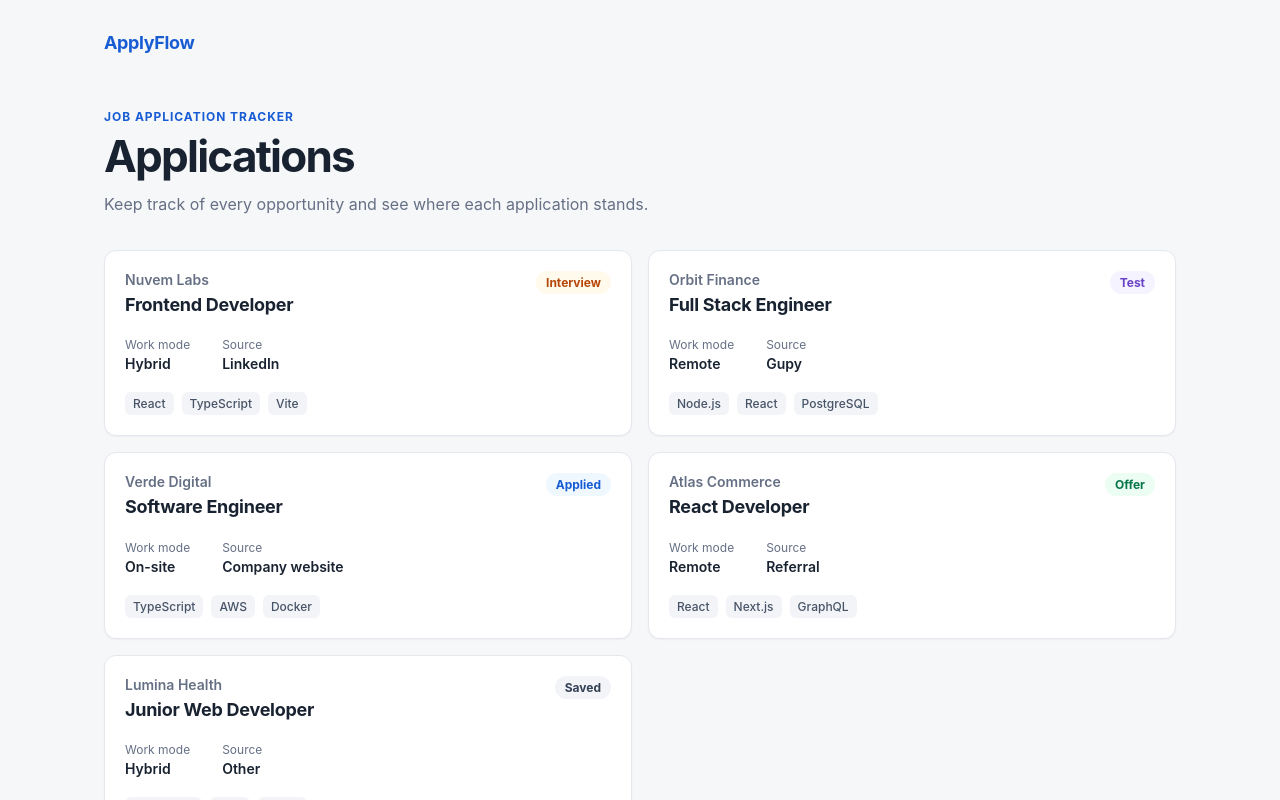
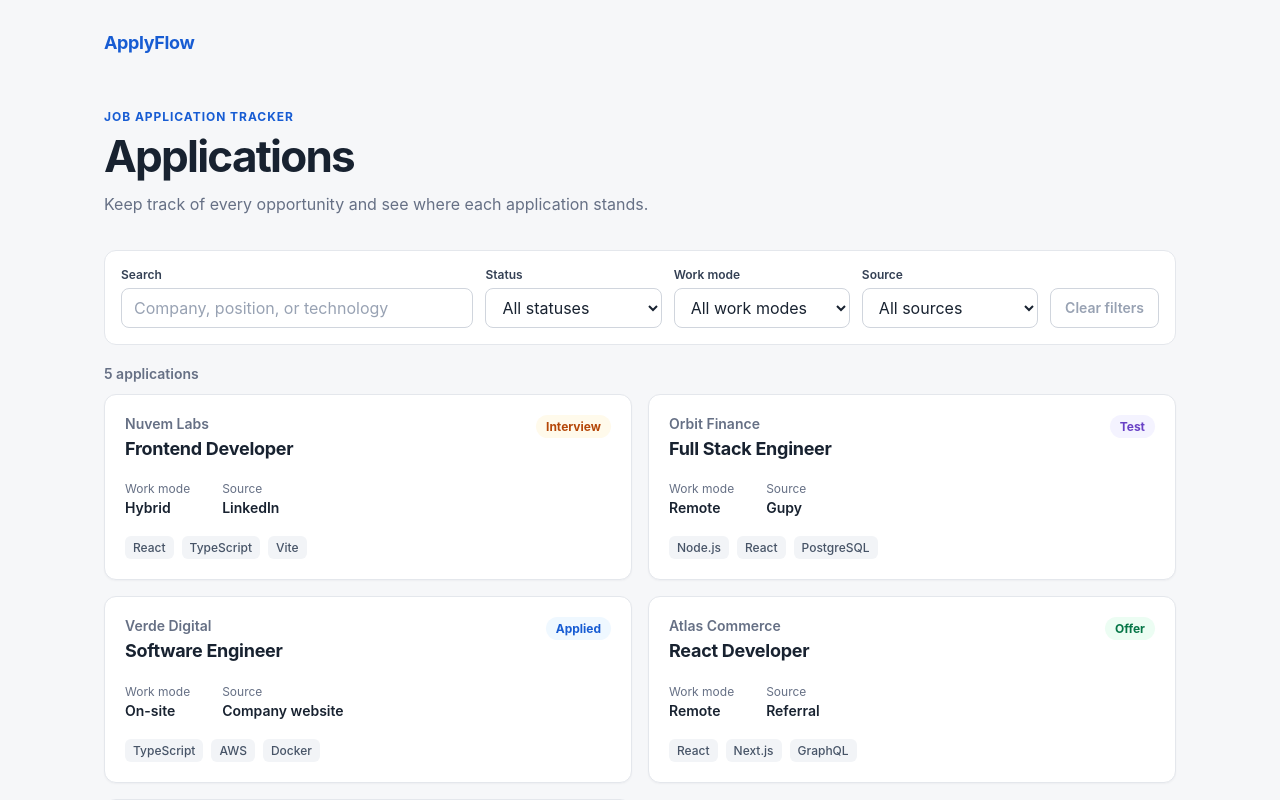
Before and after one commit to maiakkkkkk/applyflow, a React (Vite) app: page / in a window 1280 px wide. Shown: the top 800 px of the page. Built offline with nearby package versions, Linux system fonts and the light colour scheme.

Commit message:
feat: add application search and filters (#10)

```diff
--- /dev/null
+++ b/src/features/applications/components/ApplicationsFilters.tsx
@@ -0,0 +1,115 @@
+import type {
+  ApplicationSource,
+  ApplicationStatus,
+  WorkMode,
+} from '../types'
+
+export interface ApplicationFilters {
+  search: string
+  status: ApplicationStatus | ''
+  workMode: WorkMode | ''
+  source: ApplicationSource | ''
+}
+
+interface ApplicationsFiltersProps {
+  filters: ApplicationFilters
+  onChange: (filters: ApplicationFilters) => void
+  onClear: () => void
+}
+
+export function ApplicationsFilters({
+  filters,
+  onChange,
+  onClear,
+}: ApplicationsFiltersProps) {
+  const hasActiveFilters = Object.values(filters).some(Boolean)
+
+  return (
+    <div className="filters" aria-label="Application filters">
+      <div className="filter-field filter-field--search">
+        <label htmlFor="application-search">Search</label>
+        <input
+          id="application-search"
+          type="search"
+          placeholder="Company, position, or technology"
+          value={filters.search}
+          onChange={(event) =>
+            onChange({ ...filters, search: event.target.value })
+          }
+        />
+      </div>
+
+      <div className="filter-field">
+        <label htmlFor="status-filter">Status</label>
+        <select
+          id="status-filter"
+          value={filters.status}
+          onChange={(event) =>
+            onChange({
+              ...filters,
+              status: event.target.value as ApplicationStatus | '',
+            })
+          }
+        >
+          <option value="">All statuses</option>
+          <option value="saved">Saved</option>
+          <option value="applied">Applied</option>
+          <option value="test">Test</option>
+          <option value="interview">Interview</option>
+          <option value="offer">Offer</option>
+          <option value="rejected">Rejected</option>
+          <option value="withdrawn">Withdrawn</option>
+        </select>
+      </div>
+
+      <div className="filter-field">
+        <label htmlFor="work-mode-filter">Work mode</label>
+        <select
+          id="work-mode-filter"
+          value={filters.workMode}
+          onChange={(event) =>
+            onChange({
+              ...filters,
+              workMode: event.target.value as WorkMode | '',
+            })
+          }
+        >
+          <option value="">All work modes</option>
+          <option value="remote">Remote</option>
+          <option value="hybrid">Hybrid</option>
+          <option value="onsite">On-site</option>
+        </select>
+      </div>
+
+      <div className="filter-field">
+        <label htmlFor="source-filter">Source</label>
+        <select
+          id="source-filter"
+          value={filters.source}
+          onChange={(event) =>
+            onChange({
+              ...filters,
+              source: event.target.value as ApplicationSource | '',
+            })
+          }
+        >
+          <option value="">All sources</option>
+          <option value="linkedin">LinkedIn</option>
+          <option value="gupy">Gupy</option>
+          <option value="company">Company website</option>
+          <option value="referral">Referral</option>
+          <option value="other">Other</option>
+        </select>
+      </div>
+
+      <button
+        className="clear-filters-button"
+        type="button"
+        onClick={onClear}
+        disabled={!hasActiveFilters}
+      >
+        Clear filters
+      </button>
+    </div>
+  )
+}
--- a/src/pages/ApplicationsPage.tsx
+++ b/src/pages/ApplicationsPage.tsx
@@ -1,7 +1,49 @@
+import { useState } from 'react'
 import { ApplicationCard } from '../features/applications/components/ApplicationCard'
+import {
+  ApplicationsFilters,
+  type ApplicationFilters,
+} from '../features/applications/components/ApplicationsFilters'
 import { mockApplications } from '../features/applications/data/mockApplications'
 
+const initialFilters: ApplicationFilters = {
+  search: '',
+  status: '',
+  workMode: '',
+  source: '',
+}
+
 export function ApplicationsPage() {
+  const [filters, setFilters] = useState<ApplicationFilters>(initialFilters)
+
+  const normalizedSearch = filters.search.trim().toLocaleLowerCase()
+  const filteredApplications = mockApplications.filter((application) => {
+    const searchableContent = [
+      application.company,
+      application.position,
+      ...(application.technologies ?? []),
+    ]
+      .join(' ')
+      .toLocaleLowerCase()
+
+    const matchesSearch =
+      !normalizedSearch || searchableContent.includes(normalizedSearch)
+    const matchesStatus =
+      !filters.status || application.status === filters.status
+    const matchesWorkMode =
+      !filters.workMode || application.workMode === filters.workMode
+    const matchesSource =
+      !filters.source || application.source === filters.source
+
+    return (
+      matchesSearch && matchesStatus && matchesWorkMode && matchesSource
+    )
+  })
+
+  const resultLabel = `${filteredApplications.length} ${
+    filteredApplications.length === 1 ? 'application' : 'applications'
+  }`
+
   return (
     <main className="applications-page">
       <header className="page-header">
@@ -18,11 +60,28 @@ export function ApplicationsPage() {
         </div>
       </header>
 
-      <section className="applications-grid" aria-label="Job applications">
-        {mockApplications.map((application) => (
-          <ApplicationCard key={application.id} application={application} />
-        ))}
-      </section>
+      <ApplicationsFilters
+        filters={filters}
+        onChange={setFilters}
+        onClear={() => setFilters(initialFilters)}
+      />
+
+      <p className="result-count" aria-live="polite">
+        {resultLabel}
+      </p>
+
+      {filteredApplications.length > 0 ? (
+        <section className="applications-grid" aria-label="Job applications">
+          {filteredApplications.map((application) => (
+            <ApplicationCard key={application.id} application={application} />
+          ))}
+        </section>
+      ) : (
+        <div className="empty-state">
+          <h2>No applications found</h2>
+          <p>Try changing or clearing your filters.</p>
+        </div>
+      )}
     </main>
   )
 }
--- a/src/styles/globals.css
+++ b/src/styles/globals.css
@@ -79,6 +79,84 @@ h1 {
   color: #667085;
   font-size: 1rem;
   line-height: 1.6;
+}
+
+.filters {
+  display: grid;
+  grid-template-columns: minmax(240px, 2fr) repeat(3, minmax(140px, 1fr)) auto;
+  align-items: end;
+  gap: 0.75rem;
+  margin-bottom: 1.25rem;
+  padding: 1rem;
+  background: #ffffff;
+  border: 1px solid #e4e7ec;
+  border-radius: 0.75rem;
+}
+
+.filter-field {
+  display: grid;
+  gap: 0.375rem;
+}
+
+.filter-field label {
+  color: #344054;
+  font-size: 0.75rem;
+  font-weight: 600;
+}
+
+.filter-field input,
+.filter-field select {
+  width: 100%;
+  height: 2.5rem;
+  padding: 0 0.75rem;
+  color: #182230;
+  background: #ffffff;
+  border: 1px solid #d0d5dd;
+  border-radius: 0.5rem;
+  outline: none;
+}
+
+.filter-field input::placeholder {
+  color: #98a2b3;
+}
+
+.filter-field input:focus,
+.filter-field select:focus {
+  border-color: #175cd3;
+  box-shadow: 0 0 0 3px rgb(23 92 211 / 12%);
+}
+
+.clear-filters-button {
+  height: 2.5rem;
+  padding: 0 0.875rem;
+  color: #344054;
+  background: #ffffff;
+  border: 1px solid #d0d5dd;
+  border-radius: 0.5rem;
+  cursor: pointer;
+  font-size: 0.875rem;
+  font-weight: 600;
+}
+
+.clear-filters-button:hover:not(:disabled) {
+  background: #f9fafb;
+}
+
+.clear-filters-button:focus-visible {
+  outline: 3px solid rgb(23 92 211 / 20%);
+  outline-offset: 2px;
+}
+
+.clear-filters-button:disabled {
+  color: #98a2b3;
+  cursor: not-allowed;
+}
+
+.result-count {
+  margin-bottom: 0.75rem;
+  color: #667085;
+  font-size: 0.875rem;
+  font-weight: 600;
 }
 
 .applications-grid {
@@ -195,6 +273,38 @@ h1 {
   font-weight: 500;
 }
 
+.empty-state {
+  padding: 4rem 1.5rem;
+  text-align: center;
+  background: #ffffff;
+  border: 1px dashed #d0d5dd;
+  border-radius: 0.75rem;
+}
+
+.empty-state h2 {
+  margin-bottom: 0.5rem;
+  font-size: 1.125rem;
+}
+
+.empty-state p {
+  margin-bottom: 0;
+  color: #667085;
+}
+
+@media (max-width: 980px) {
+  .filters {
+    grid-template-columns: repeat(3, minmax(0, 1fr));
+  }
+
+  .filter-field--search {
+    grid-column: 1 / -1;
+  }
+
+  .clear-filters-button {
+    grid-column: 1 / -1;
+  }
+}
+
 @media (max-width: 700px) {
   .applications-page {
     padding: 1.5rem 1rem 3rem;
@@ -208,6 +318,15 @@ h1 {
     grid-template-columns: 1fr;
   }
 
+  .filters {
+    grid-template-columns: 1fr;
+  }
+
+  .filter-field--search,
+  .clear-filters-button {
+    grid-column: auto;
+  }
+
   .application-card__header {
     align-items: center;
   }
```
